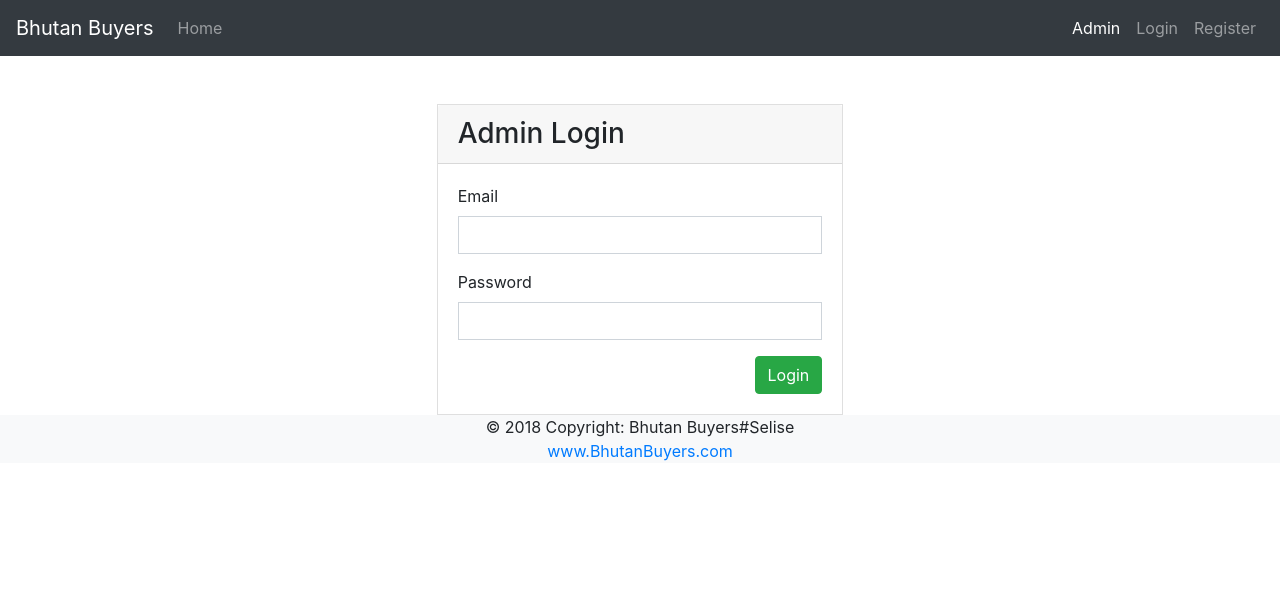
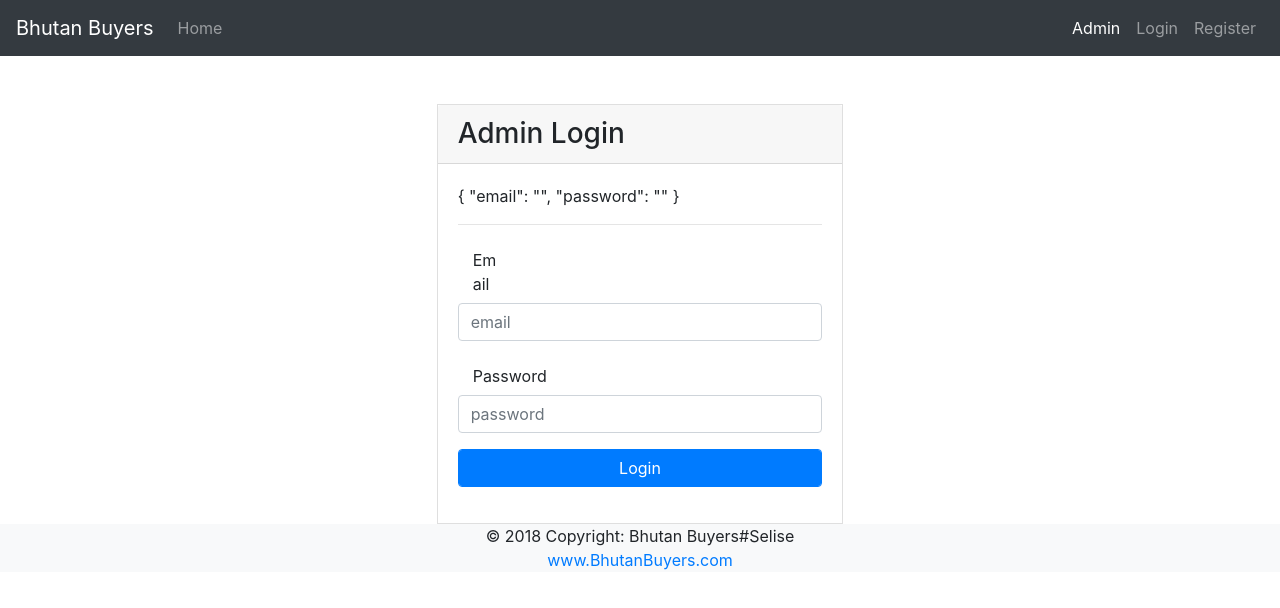
Before and after one commit to tencho12/BhutanBuyers, an Angular app: page /adminlogin in a window 1280 px wide. Shown: the top 608 px of the page. Built offline with nearby package versions, Linux system fonts and the light colour scheme.

Commit message:
reactive form implemented

```diff
--- a/src/app/adminlogin/adminlogin.component.html
+++ b/src/app/adminlogin/adminlogin.component.html
@@ -5,19 +5,44 @@
         <h3 class="mb-0">Admin Login</h3>
       </div>
       <div class="card-body">
-        <form class="form">
+        <form [formGroup]="myForm">
+          {{ myForm.value | json}}
+          <hr>
           <div class="form-group">
-            <label for="">Email</label>
-            <input [(ngModel)]="loginAdminData.email" name="email" type="text" class="form-control rounded-0" required>
+            <label for="email" class="col-sm-2 col-form-label">Email</label>
+            <input type="text" formControlName="email" class="form-control" placeholder="email">
+            <div class="alert alert-danger" role="alert" *ngIf="email.invalid && email.touched">
+              Your email doesnt look right!
+            </div>
           </div>
+
           <div class="form-group">
-            <label for="">Password</label>
-            <input [(ngModel)]="loginAdminData.password" name="password" type="password" class="form-control rounded-0"
-              required>
+            <label for="password" class="col-sm-4 col-form-label">Password</label>
+            <input type="password" formControlName="password" class="form-control" placeholder="password">
+            <div class="alert alert-danger" role="alert" *ngIf="password.invalid && password.touched">
+              your password sucks
+            </div>
           </div>
-          <button (click)="loginAdmin()" class="btn btn-success float-right">Login</button>
+            <div class="form-group">
+              <button class="form-control btn btn-primary" (click)="loginAdmin()">Login</button>
+            </div>
         </form>
+
       </div>
     </div>
   </div>
 </div>
+
+
+<!-- <form class="form">
+  <div class="form-group">
+    <label for="">Email</label>
+    <input [(ngModel)]="loginAdminData.email" name="email" type="text" class="form-control rounded-0" required>
+  </div>
+  <div class="form-group">
+    <label for="">Password</label>
+    <input [(ngModel)]="loginAdminData.password" name="password" type="password" class="form-control rounded-0"
+      required>
+  </div>
+  <button (click)="loginAdmin()" class="btn btn-success float-right">Login</button>
+</form> -->
--- a/src/app/adminlogin/adminlogin.component.ts
+++ b/src/app/adminlogin/adminlogin.component.ts
@@ -2,6 +2,8 @@
 //my imports
 import { Router } from '@angular/router'
 import { AuthAdminService } from "../auth-admin.service";
+import { FormGroup, FormBuilder, Validators } from '@angular/forms'
+
 
 @Component({
   selector: 'app-adminlogin',
@@ -11,17 +13,39 @@
 export class AdminloginComponent implements OnInit {
 
   loginAdminData = {}
+  myForm: FormGroup;
 
   constructor(
     private _auth: AuthAdminService,
-    private _router: Router
+    private _router: Router,
+    private fb: FormBuilder
   ) { }
 
   ngOnInit() {
+    this.myForm = this.fb.group({
+      email: ['', [
+        Validators.required,
+        Validators.email
+      ]],
+      password: ['', [
+        Validators.required
+        // Validators.pattern('') put patter of the password if any
+      ]],
+    })
+  }
+
+  get email() {
+    return this.myForm.get('email')
+  }
+
+  get password() {
+    return this.myForm.get('password')
   }
 
   loginAdmin() {
-    // console.log(this.loginUserData)
+    this.loginAdminData['email'] = this.myForm.controls.email.value;
+    this.loginAdminData['password'] = this.myForm.controls.password.value;
+    //  console.log(this.loginAdminData)
     this._auth.loginAdmin(this.loginAdminData)
       .subscribe(
         res => {
--- a/src/app/app.module.ts
+++ b/src/app/app.module.ts
@@ -21,6 +21,8 @@
 import { AdminhomeComponent } from './adminhome/adminhome.component';
 import { ManageProductsComponent } from './manage-products/manage-products.component'
 
+import { ReactiveFormsModule } from '@angular/forms';
+
 
 @NgModule({
   declarations: [
@@ -39,7 +41,8 @@
     BrowserModule,
     AppRoutingModule,
     FormsModule,
-    HttpClientModule
+    HttpClientModule,
+    ReactiveFormsModule
   ],
   providers: [AuthService, AuthGuard, EventService,
     {
--- a/src/app/auth.service.ts
+++ b/src/app/auth.service.ts
@@ -38,7 +38,4 @@
   getToken() {
     return localStorage.getItem('token')
   }
-
-
-
 }
```
